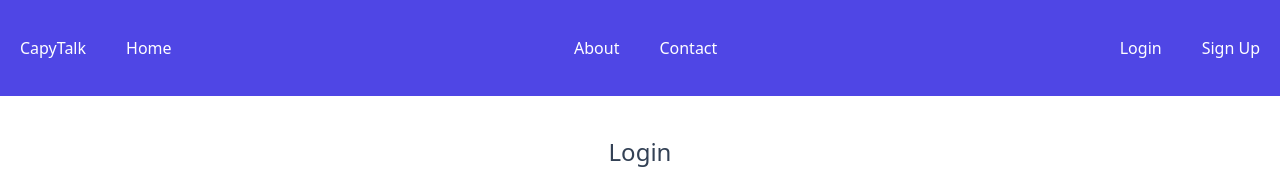
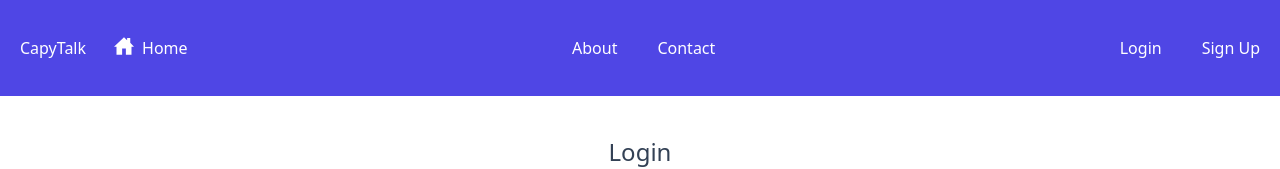
Before and after one commit to codingcapy/capytalk, a React (Vite) app: page /capytalk/users/login in a window 1280 px wide. Shown: the top 169 px of the page. Built offline with nearby package versions, Linux system fonts and the light colour scheme; no server answers.

Commit message:
34th commit
added react-icons to project and home icon

```diff
--- a/package.json
+++ b/package.json
@@ -17,6 +17,7 @@
     "jwt-decode": "^4.0.0",
     "react": "^18.2.0",
     "react-dom": "^18.2.0",
+    "react-icons": "^5.0.1",
     "react-router-dom": "^6.22.0",
     "socket.io-client": "^4.7.4",
     "zustand": "^4.5.0"
--- a/src/components/Header.jsx
+++ b/src/components/Header.jsx
@@ -8,6 +8,7 @@ description: header component for CapyTalk client
 
 import { NavLink } from "react-router-dom";
 import { useState } from "react";
+import {IoHomeSharp} from "react-icons/io5"
 
 export default function Header() {
 
@@ -21,7 +22,7 @@ export default function Header() {
         <header className="sticky z-50 top-0 md:flex justify-between py-5 bg-indigo-600 text-white">
             {expandedMenu && <div className="flex flex-col md:flex-row">
                 <NavLink to="/capytalk/" className="text-center py-2 md:py-4 px-5">CapyTalk</NavLink>
-                <NavLink to="/capytalk/" className="text-center py-2 md:py-4 px-5">Home</NavLink>
+                <NavLink to="/capytalk/" className="flex py-2 md:py-4 mx-auto"><IoHomeSharp size={20} className="text-center mx-2" /> Home</NavLink>
             </div>}
             {expandedMenu && <div className="flex flex-col md:block md:py-4">
                 <NavLink to="/capytalk/about" className="text-center py-2 md:py-4 px-5">About</NavLink>
```
Also changed, not shown: 1 other file (tests, documents, lock files or other folders).
